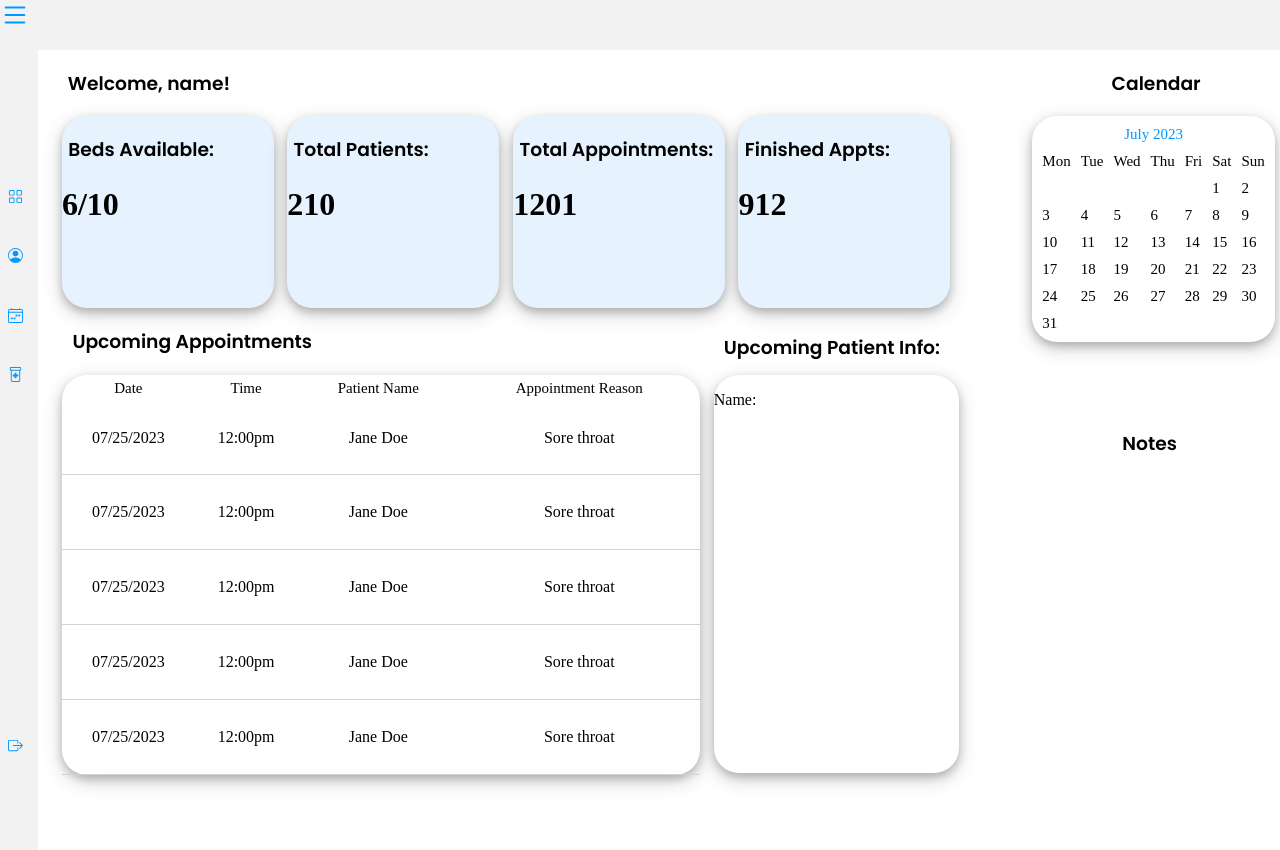
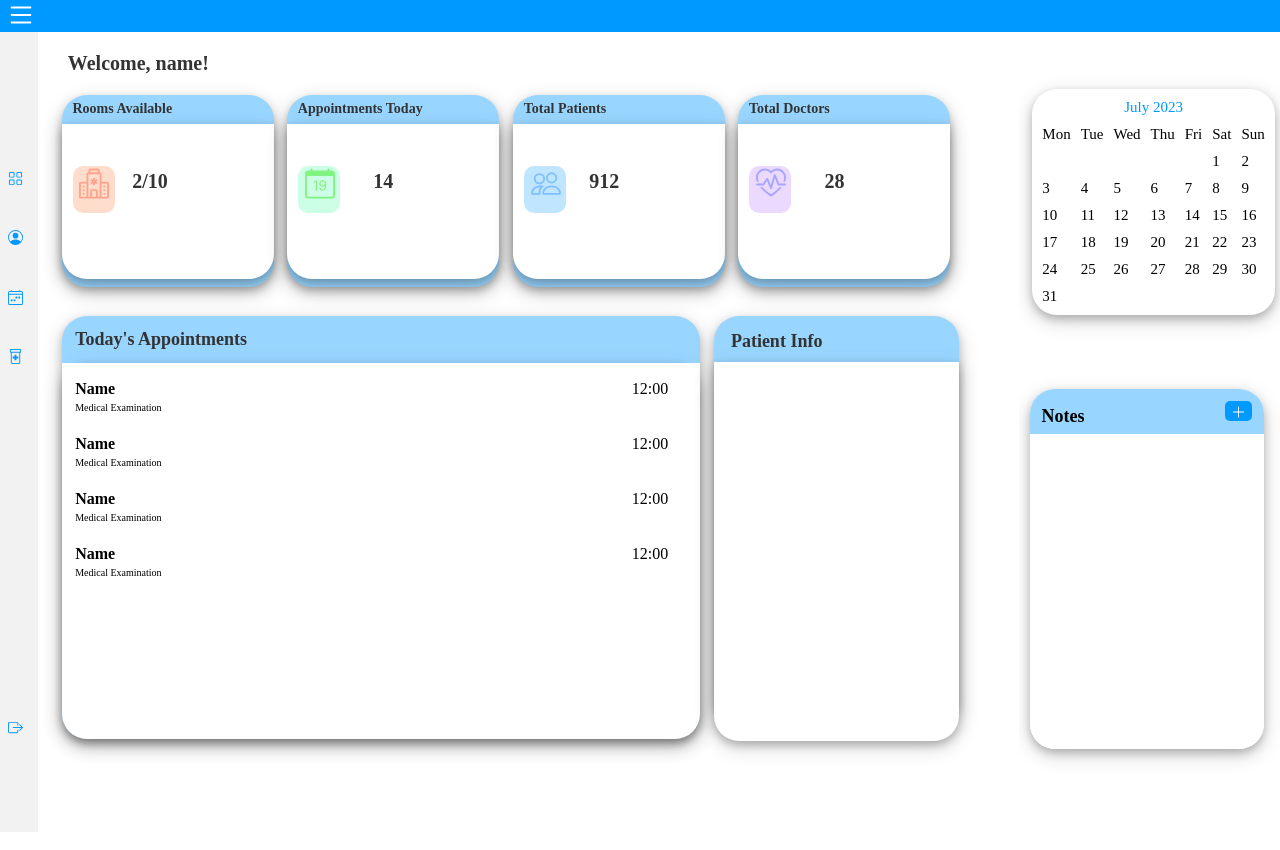
Before and after one commit to marinazjalic/comp3340-HMS-project, a Django app: page /dashboard/ in a window 1280 px wide. Run offline with Django 4.2, Linux system fonts and the light colour scheme; some libraries are stand-ins or nearby versions.

Commit message:
Styled dashboard and login

```diff
--- a/hmsproject/static/css/main.css
+++ b/hmsproject/static/css/main.css
@@ -102,7 +102,7 @@
   float: left;
 }
 
-.right-container table {
+#calendar table {
   background-color: white;
   border-radius: 25px;
   padding: 5px;
@@ -110,7 +110,7 @@
   box-shadow: 0 4px 8px 0 rgba(0, 0, 0, 0.2), 0 6px 20px 0 rgba(0, 0, 0, 0.19);
 }
 
-.right-container td,
+#calendar td,
 th {
   font-family: Avenir;
   color: black;
@@ -127,19 +127,99 @@
 #calendar {
   height: 30%;
   padding-left: 5%;
-  margin-bottom: 120px;
+  margin-bottom: 23%;
+  margin-top: 22%;
 }
 
-.right-container h3 {
+#calendar h3 {
   text-align: center;
   font-family: "Poppins", sans-serif;
 }
 
-.notes-container {
-  background-color: blue;
+#notes-container {
+  background-color: #99d6ff;
   margin-top: 30px;
+  height: 45%;
+  width: 90%;
+  box-shadow: 0 4px 8px 0 rgba(0, 0, 0, 0.2), 0 6px 20px 0 rgba(0, 0, 0, 0.19);
+  border-radius: 25px;
+  margin-left: 4%;
+  overflow: auto;
 }
 
+.note-wrapper {
+  height: 90%;
+  background-color: white;
+  width: 100%;
+}
+
+#notes-heading {
+  margin: 0;
+  display: inline-block;
+  margin-bottom: 3%;
+  margin-left: 5%;
+  font-family: Avenir;
+  font-size: 18px;
+}
+
+#note-btn {
+  border: none;
+  background-color: #0099ff;
+  height: 20px;
+  border-radius: 5px;
+  margin-left: 58%;
+  margin-top: 5%;
+}
+
+#note-btn:hover {
+  background-color: #99ccff;
+}
+
+#plus-icon {
+  height: 20px;
+  width: 15px;
+}
+
+#notes-table {
+  width: 100%;
+  border-collapse: collapse;
+}
+
+#notes-table td {
+  font-family: Avenir;
+  font-size: 12px;
+  margin: 0;
+  line-height: 5px;
+  padding-left: 15px;
+  color: black;
+}
+
+#notes-table tr {
+  height: 20px;
+}
+
+#notes-table td:hover {
+  background-color: #f2f2f2;
+}
+#notes-table td:first-child {
+  background-color: white;
+}
+
+#note-input {
+  padding: 0;
+  margin: 0;
+  border: none;
+  border-bottom: 1px solid lightgray;
+  outline: 0;
+  width: 160%;
+  margin-left: 2%;
+  font-family: Avenir;
+  font-size: 13px;
+}
+
+#form-row {
+  display: none;
+}
 /* -----------------------------dashboard stats ----------------------------- */
 
 .stats-container {
@@ -164,23 +244,86 @@
 }
 
 #container-1 {
-  background-color: #e6f3ff;
+  background-color: #99d6ff;
   margin-left: 5%;
 }
 
 #container-2 {
-  background-color: #e6f3ff;
+  background-color: #99d6ff;
 }
 
 #container-3 {
-  background-color: #e6f3ff;
+  background-color: #99d6ff;
   margin-left: 0%;
 }
 
 #container-4 {
-  background-color: #e6f3ff;
+  background-color: #99d6ff;
 }
 
+.container h3 {
+  color: #333333;
+  font-family: Avenir;
+  font-weight: bold;
+  /* margin: 0;
+  padding: 0; */
+  font-size: 13px;
+  margin-top: 3%;
+  margin-bottom: 3%;
+  margin-left: 2%;
+}
+.inner-container {
+  height: 81%;
+  background-color: white;
+  width: 100%;
+  box-shadow: 0 4px 8px 0 rgba(0, 0, 0, 0.2), 0 6px 20px 0 rgba(0, 0, 0, 0.19);
+  border-bottom-left-radius: 25px;
+  border-bottom-right-radius: 25px;
+  overflow: auto;
+  display: inline-block;
+}
+
+#stat-text {
+  display: inline-block;
+  margin: 0;
+  float: right;
+  margin-top: 22%;
+  margin-bottom: 20%;
+  margin-right: 50%;
+  font-family: Avenir;
+  font-weight: bold;
+  font-size: 20px;
+}
+
+.icon-container {
+  height: 30%;
+  width: 20%;
+  margin-top: 20%;
+  margin-bottom: 20%;
+  border-radius: 10px;
+  margin-left: 5%;
+  margin-right: 0;
+  overflow: auto;
+  display: inline-block;
+
+  opacity: 0.5;
+}
+
+#icon-1 {
+  background-color: #ffbb99;
+}
+
+#icon-2 {
+  background-color: #99ffcc;
+}
+
+#icon-3 {
+  background-color: #80ccff;
+}
+
+#icon-4 {
+  background-color: #d9b3ff;
+}
 .stat-container-small {
   display: inline-block;
   margin: 0;
@@ -191,9 +334,24 @@
   padding-right: 0;
 }
 
+#welcome-text {
+  padding-left: 3%;
+  font-family: Avenir;
+  font-size: 20px;
+  color: #333333;
+}
+
 .stat-container h3 {
   padding-left: 3%;
-  font-family: "Poppins", sans-serif;
+  font-family: Avenir;
+  font-size: 14px;
+}
+
+#stat-icon {
+  height: 35px;
+  width: 30px;
+  margin-left: 16%;
+  margin-right: 18%;
 }
 
 /* -----------------------------HEADER STUFF ----------------------------- */
@@ -250,21 +408,16 @@
   background-color: #00264d;
 }
 
-/* #red {
-  color: red;
-  background-color: yellow;
-} */
-
 #list-icon {
   width: 30px;
   height: 30px;
+  margin-left: 6px;
 }
 
 .header-toolbar {
   width: 100%;
-  height: 50px;
-  background-color: #f2f2f2;
-  /* background-color: white; */
+  height: 4%;
+  background-color: #0099ff;
 }
 
 /* APPT SECTION ON DASHBOARD */
@@ -276,52 +429,121 @@
 }
 
 .appointment-container h3 {
-  /* text-align: center; */
-  padding-left: 10px;
-  font-family: "Poppins", sans-serif;
+  font-size: 18px;
+  font-family: Avenir;
+  padding-left: 2%;
+  margin-top: 2%;
+  margin-bottom: 2%;
+  color: #333333;
 }
 
-#appt-table {
-  width: 100%;
-  height: 50%;
+.table-wrapper {
+  background-color: white;
+  height: 47%;
   box-shadow: 0 4px 8px 0 rgba(0, 0, 0, 0.2), 0 6px 20px 0 rgba(0, 0, 0, 0.19);
   border-radius: 25px;
+}
+
+#table-appt {
+  width: 100%;
+  background-color: pink;
   border-collapse: collapse;
+}
+
+#patient-appt {
+  background-color: white;
+  overflow: hidden;
+  height: 55px;
+  white-space: nowrap;
+}
+
+#notes-table tr {
+  background-color: white;
+  overflow: hidden;
+  height: 28px;
+  white-space: nowrap;
+}
+
+#patient-appt td {
+  line-height: 50px;
+}
+
+.patient-name {
+  font-family: Avenir;
+  font-size: 16px;
+  margin: 0;
+  font-weight: bold;
+  padding-left: 2%;
+  width: 40%;
+  height: 12px;
+  display: inline-block;
+}
+
+.appt-time {
+  font-family: Avenir;
+  font-size: 16px;
+  display: inline-block;
+  height: 12px;
+  margin-left: 47%;
+}
+
+.appt-reason {
+  display: block;
+  font-family: Avenir;
+  font-size: 10px;
+  height: 10px;
+  padding-top: 1%;
+  padding-left: 2%;
+  width: 20%;
+  margin: 0;
 }
 
 .appt-container1 {
   width: 65%;
   display: inline-block;
   vertical-align: top;
+  background-color: pink;
+}
+
+.table-container {
+  width: 65%;
+  display: inline-block;
+  vertical-align: top;
+  background-color: #99d6ff;
+  box-shadow: 0 4px 8px 0 rgba(0, 0, 0, 0.2), 0 6px 20px 0 rgba(0, 0, 0, 0.19);
+  border-radius: 25px;
+  margin-top: 3%;
 }
 
 .appt-container2 {
   width: 25%;
   display: inline-block;
   margin-left: 1%;
-  height: 56%;
-  margin-top: 25px;
+  height: 51%;
+  margin-top: 3%;
   vertical-align: top;
+  background-color: #99d6ff;
+  box-shadow: 0 4px 8px 0 rgba(0, 0, 0, 0.2), 0 6px 20px 0 rgba(0, 0, 0, 0.19);
+  border-radius: 25px;
 }
 
-.appt-container2 h3 {
-  margin: 0;
+#patient-heading {
+  margin-left: 5%;
+  margin-top: 6%;
+  margin-bottom: 4%;
 }
 
-#appt-table tbody td {
-  border-bottom: 1px solid lightgray;
-  font-family: Avenir;
-  text-align: center;
+.patient-container {
+  height: 93%;
+  background-color: white;
+  width: 100%;
+  box-shadow: 0 4px 8px 0 rgba(0, 0, 0, 0.2), 0 6px 20px 0 rgba(0, 0, 0, 0.19);
+  border-bottom-left-radius: 25px;
+  border-bottom-right-radius: 25px;
 }
 
-#appt-table tbody tr:last-child {
-  border: none;
-}
-
-#appt-table tbody tr:hover {
-  background-color: white;
-  border-radius: 25px;
-  box-shadow: 0 4px 8px 0 rgba(0, 0, 0, 0.2), 0 6px 20px 0 rgba(0, 0, 0, 0.19);
+#table-appt tbody tr:hover {
+  background-color: #f2f2f2;
 }
 
 .info {
@@ -335,12 +557,7 @@
   box-shadow: 0 4px 8px 0 rgba(0, 0, 0, 0.2), 0 6px 20px 0 rgba(0, 0, 0, 0.19);
 }
 
-.patient-container {
-  display: inline-block;
-  width: 25%;
-}
-
-/* 500 and under */
+/* testing media queries */
 @media screen and (max-width: 780px) {
   #appt-table {
     background-color: pink;
@@ -420,11 +637,9 @@
   width: 40%;
   height: 100%;
   float: right;
-  /* background-color: pink; */
 }
 
 .text-container {
-  /* background-color: blue; */
   height: 100%;
   width: 60%;
   float: left;
@@ -449,13 +664,11 @@
   text-align: center;
   overflow: auto;
   margin-top: 0;
-  /* margin-top: 11%; */
 }
 
 .form {
   width: 90%;
   height: 90%;
-  /* background-color: #d6e0f5; */
   margin: auto;
   border-radius: 25px;
   margin-top: 5%;
@@ -513,29 +726,12 @@
   margin-top: 8px;
 }
 
-input[type="text"] {
-  /* width: 90%; */
+.form-inner input[type="text"] {
   outline: 0;
   border: 0;
   margin-left: 10px;
   border-bottom: 1px solid lightgrey;
 }
-/*
-input[type="radio"] {
-  width: 90%;
-  outline: 0;
-  border: 0;
-  margin-left: 10px;
-  border-bottom: 1px solid lightgrey;
-} */
-
-/* input[type="text"]:nth-child(4) {
-  width: 40%;
-} */
-
-/* .small input[type="text"] {
-  width: 40%;
-} */
 
 input[type="password"] {
   width: 90%;
@@ -601,12 +797,24 @@
   margin-left: 10px;
 }
 
-.small-label {
+.phone-label {
   margin: 0;
-  width: 35%;
+  width: 40%;
   display: inline-block;
-  margin-left: 10px;
-  /* color: red; */
+  margin-left: 12px;
+}
+
+.age-label {
+  margin: 0;
+  width: 20%;
+  display: inline-block;
+  margin-left: 8%;
+  padding-left: 10%;
+}
+
+.small-label:last-child {
+  /* width: 60%; */
+  color: red;
 }
 
 /* form media queries */
--- a/hmsproject/templates/main/dashboard.html
+++ b/hmsproject/templates/main/dashboard.html
@@ -1,4 +1,5 @@
 {% extends 'base.html' %}
+{% load static %}
 
 {% block content %}
 
@@ -8,30 +9,54 @@
     {% include 'partials/sidebar.html' %}
     <div class = "middle-container">
        <div class = "stat-container">
-        <!-- load this info dynamically -->
-            <h3>Welcome, name!</h3>
+        <!-- load this info dynamically based on who's logged in-->
+            <h3 id = "welcome-text">Welcome, name!</h3>
             <div class = "stat-container-small">
+
+                <!-- make stats info dynamic: -->
                 <div id = "container-1" class = "container">
-                    <h3>Beds Available: </h3>
-                    <h1>6/10</h1></p>
+                    <h3>Rooms Available</h3>
+                    <div class = "inner-container">
+                        <div id = "icon-1" class = "icon-container">
+                            <img id = "stat-icon" src = "{% static 'img/bootstrap/room.svg' %}" alt="placeholder" width="10px" height="10px">
+                        </div>
+                        <h3 id = "stat-text">2/10</h3>
+                    </div>
                 </div>
 
                 <div id = "container-2" class = "container">
-                    <h3>Total Patients: </h3>
-                    <h1>210</h1></p>
+                    <h3>Appointments Today</h3>
+                    <div class = "inner-container">
+                        <div id = "icon-2" class = "icon-container">
+                            <img id = "stat-icon" src = "{% static 'img/bootstrap/appt-today.svg' %}" alt="placeholder" width="10px" height="10px">
+                        </div>
+                        <!-- this number should be equiv to number of rows in appt table -->
+                        <h3 id = "stat-text">14</h3>
+                    </div>
                 </div>
             </div>
 
             <div class = "stat-container-small">
                 <div id = "container-3" class = "container">
-                    <h3>Total Appointments: </h3>
-                    <h1>1201</h1></p>
-
+                    <h3>Total Patients</h3>
+                    <div class = "inner-container">
+                        <div id = "icon-3" class = "icon-container">
+                            <img id = "stat-icon" src = "{% static 'img/bootstrap/people.svg' %}" alt="placeholder" width="10px" height="10px">
+                        </div>
+                        <!-- this num should be the total num of patients in the DB -->
+                        <h3 id = "stat-text">912</h3>
+                    </div>
                 </div>
 
                 <div id = "container-4" class = "container">
-                    <h3>Finished Appts:</h3>
-                    <h1>912</h1></p>
+                    <h3>Total Doctors</h3>
+                    <div class = "inner-container">
+                        <div id = "icon-4"  class = "icon-container">
+                            <img id = "stat-icon" src = "{% static 'img/bootstrap/heart.svg' %}" alt="placeholder" width="10px" height="10px">
+                        </div>
+                        <!-- this num should be the total num of doctors in the DB -->
+                        <h3 id = "stat-text">28</h3>
+                    </div>
                 </div>
             </div>
 
@@ -39,107 +64,73 @@
        </div>
 
        <div class = "appointment-container">
-            <div class = "appt-container1">
-                    <h3>Upcoming Appointments</h3>
-                <table id = "appt-table">
-                    <thead>
-                        <tr>
-                            <th>Date</th>
-                            <th>Time</th>
-                            <th>Patient Name</th>
-                            <th>Appointment Reason</th>
-                        </tr>
-                    </thead>
-                    <tbody>
-                        <tr>
-                            <td>07/25/2023</td>
-                            <td>12:00pm</td>
-                            <td>Jane Doe</td>
-                            <td>Sore throat</td>
-                        </tr>
-                    </tbody>
+            <div class = "table-container">
+                    <h3>Today's Appointments</h3>
 
-                    <tbody>
-                        <tr>
-                            <td>07/25/2023</td>
-                            <td>12:00pm</td>
-                            <td>Jane Doe</td>
-                            <td>Sore throat</td>
-                        </tr>
-                    </tbody>
+                    <!-- need to load all appointments in the DB and sort by todays date -->
+                    <div class = "table-wrapper">
+                        <table id = "table-appt">
+                            <tr id = "patient-appt">
+                                <td class = "patient-name">Name</td>
+                                <td class = "appt-time">12:00</td>
+                                <td class= "appt-reason">Medical Examination</td>
 
-                    <tbody>
-                        <tr>
-                            <td>07/25/2023</td>
-                            <td>12:00pm</td>
-                            <td>Jane Doe</td>
-                            <td>Sore throat</td>
-                        </tr>
-                    </tbody>
+                            </tr>
+                            <tr id = "patient-appt">
+                                <td class = "patient-name">Name</td>
+                                <td class = "appt-time">12:00</td>
+                                <td class= "appt-reason">Medical Examination</td>
+                            </tr>
+                            <tr id = "patient-appt">
+                                <td class = "patient-name">Name</td>
+                                <td class = "appt-time">12:00</td>
+                                <td class= "appt-reason">Medical Examination</td>
 
-                    <tbody>
-                        <tr>
-                            <td>07/25/2023</td>
-                            <td>12:00pm</td>
-                            <td>Jane Doe</td>
-                            <td>Sore throat</td>
-                        </tr>
-                    </tbody>
-
-                    <tbody>
-                        <tr>
-                            <td>07/25/2023</td>
-                            <td>12:00pm</td>
-                            <td>Jane Doe</td>
-                            <td>Sore throat</td>
-                        </tr>
-                    </tbody>
-                </table>
+                            </tr>
+                            <tr id = "patient-appt">
+                                <td class = "patient-name">Name</td>
+                                <td class = "appt-time">12:00</td>
+                                <td class= "appt-reason">Medical Examination</td>
+                            </tr>
+                        </table>
+                    </div>
             </div>
 
             <div class = "appt-container2">
-
-                <!-- <p>container 2</p> -->
-                <h3>Upcoming Patient Info: </h3>
-
-                <div class = "info">
-                    <p>Name:</p>
+                <h3 id = "patient-heading">Patient Info</h3>
+                <div class = "patient-container">
+                    <!-- dynamic patient info here -->
+                    <!-- initially populate with first row in appt table, but change info based on row clicked -->
                 </div>
-
-
             </div>
+       </div>
+    </div>
 
 
 
-        <!-- <div class = "patient-container">
-
-            <h3>Upcoming Patient Info: </h3>
-            <div class = "patient-info">
-
-                <p>Patient Name: </p>
-            </div>
-
-
-           </div> -->
-
-       </div>
-
-
-
-
-
-    </div>
-
     <div class = "right-container">
         <div id = "calendar">
-            <h3>Calendar</h3>
+            <!-- <h3>Calendar</h3> -->
             <p>{{cal | safe}}</p>
         </div>
 
 
         <div id = "notes-container">
-            <h3>Notes</h3>
-        </div>
+            <h3 id = "notes-heading">Notes</h3>
+            <button id = "note-btn" onClick = "addNewNote()">
+                <img id = "plus-icon" src = "{% static 'img/bootstrap/new.svg' %}" alt="placeholder" width="10px" height="10px">
+            </button>
+            <div class = "note-wrapper">
+                <table id = "notes-table">
+                    <tr id ="form-row">
+                        <td>
+                            <input id = "note-input" type = "text" id = "note" onblur = "focusOutFunc()"/>
+                        </td>
+                    </tr>
+
+                </table>
+
+            </div>
 
     </div>
 </div>
```
Also changed, not shown: hmsproject/static/js/main.js (+50 -6 lines), hmsproject/templates/main/index.html (+19 -14 lines), hmsproject/static/img/bootstrap/appt-today.svg (added), hmsproject/static/img/bootstrap/heart.svg (added), hmsproject/static/img/bootstrap/list.svg, hmsproject/static/img/bootstrap/new.svg (added), hmsproject/static/img/bootstrap/people.svg (added), hmsproject/static/img/bootstrap/room.svg (added).
